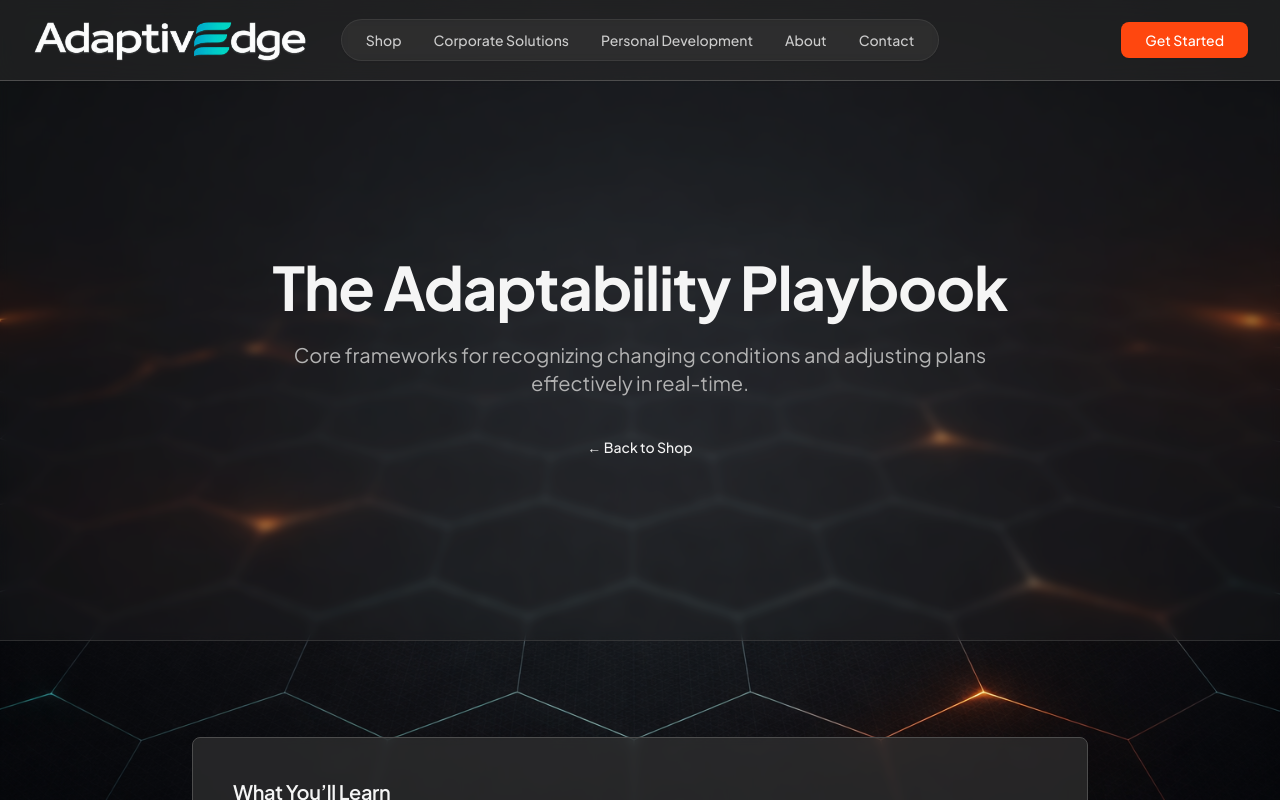
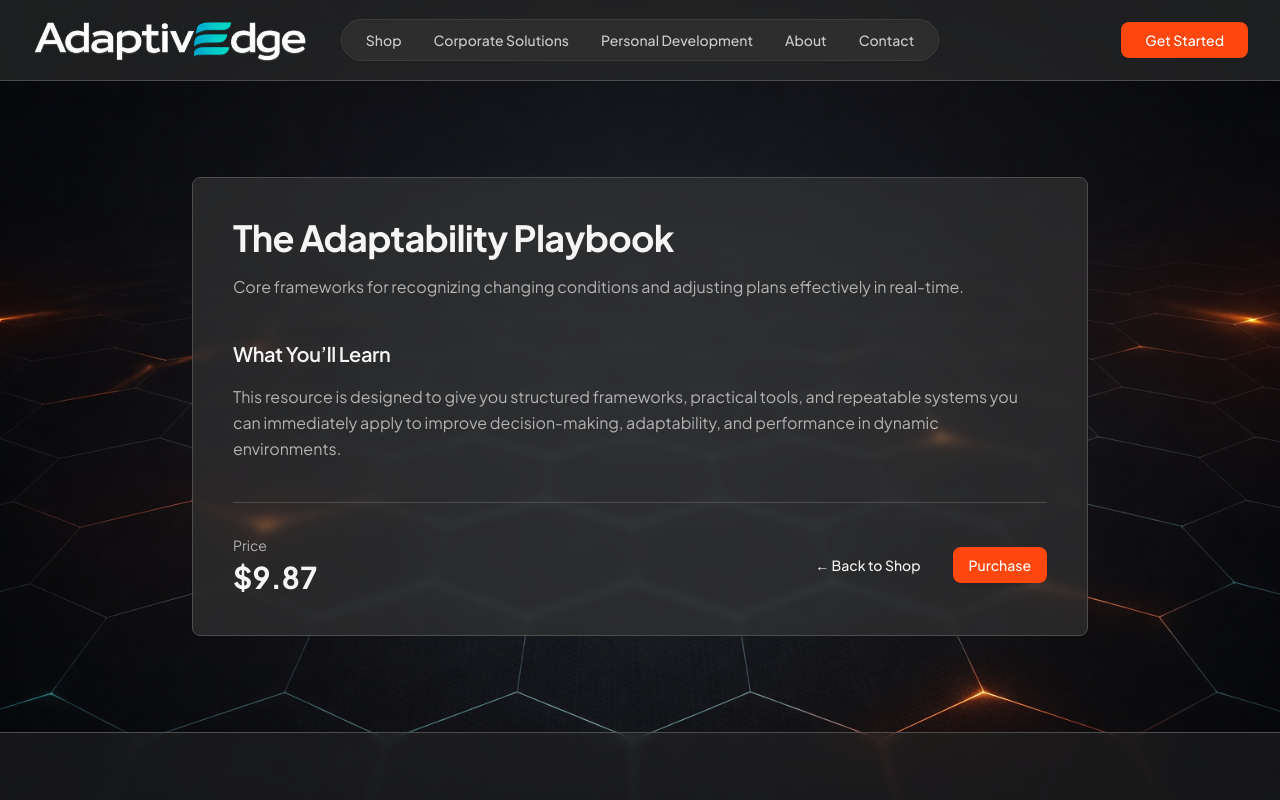
Before and after one commit to erikscomputers/adaptiveEDGE-site, a React (Vite) app: page /product/1 in a window 1280 px wide. Shown: the top 800 px of the page. Built offline with nearby package versions, Linux system fonts and the light colour scheme; the HTML template or start-up script is replaced by a standard one.

Commit message:
products update

```diff
--- a/src/pages/products/ProductPage.jsx
+++ b/src/pages/products/ProductPage.jsx
@@ -38,42 +38,26 @@ const ProductPage = () => {
       <div className="min-h-screen flex flex-col bg-transparent">
         <Header />
 
-        {/* Hero Section - same height as ShopPage */}
-        <section className="min-h-[50vh] md:min-h-[60vh] lg:min-h-[70vh] flex items-center justify-center bg-card/20 backdrop-blur-sm border-b border-border/50">
-          <div className="container-custom text-center">
-            <motion.div
-              initial={{ opacity: 0, y: 20 }}
-              animate={{ opacity: 1, y: 0 }}
-              transition={{ duration: 0.6 }}
-              className="max-w-3xl mx-auto"
-            >
-              <h1 className="text-4xl md:text-5xl lg:text-6xl font-bold leading-tight mb-6 text-foreground">
-                {product.title}
-              </h1>
-              <p className="text-lg md:text-xl leading-relaxed text-muted-foreground">
-                {product.description}
-              </p>
-              <Button
-                variant="ghost"
-                onClick={() => navigate(-1)}
-                className="mt-8"
-              >
-                ← Back to Shop
-              </Button>
-            </motion.div>
-          </div>
-        </section>
-
-        {/* Content Section */}
+        {/* Content Section ONLY */}
         <section className="section-padding bg-transparent">
           <div className="container-custom">
             <motion.div
               initial={{ opacity: 0, y: 20 }}
-              whileInView={{ opacity: 1, y: 0 }}
+              animate={{ opacity: 1, y: 0 }}
               transition={{ duration: 0.5 }}
               className="max-w-4xl mx-auto"
             >
               <div className="card-minimal p-8 md:p-10">
+
+                {/* Title */}
+                <h1 className="text-3xl md:text-4xl font-bold text-foreground mb-4">
+                  {product.title}
+                </h1>
+
+                {/* Description */}
+                <p className="text-muted-foreground leading-relaxed mb-10">
+                  {product.description}
+                </p>
 
                 {/* Optional additional description */}
                 <div className="mb-10">
@@ -100,9 +84,19 @@ const ProductPage = () => {
                     </p>
                   </div>
 
-                  <Button className="button-primary w-full md:w-auto">
-                    Purchase
-                  </Button>
+                  <div className="flex flex-col md:flex-row gap-4 w-full md:w-auto">
+                    <Button
+                      variant="ghost"
+                      onClick={() => navigate(-1)}
+                      className="w-full md:w-auto"
+                    >
+                      ← Back to Shop
+                    </Button>
+
+                    <Button className="button-primary w-full md:w-auto">
+                      Purchase
+                    </Button>
+                  </div>
                 </div>
 
               </div>
```
